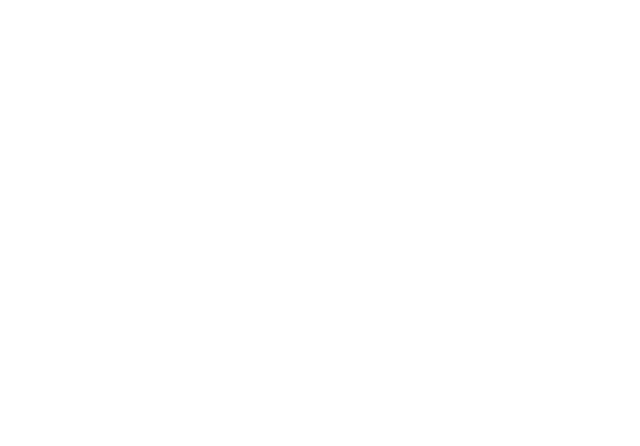
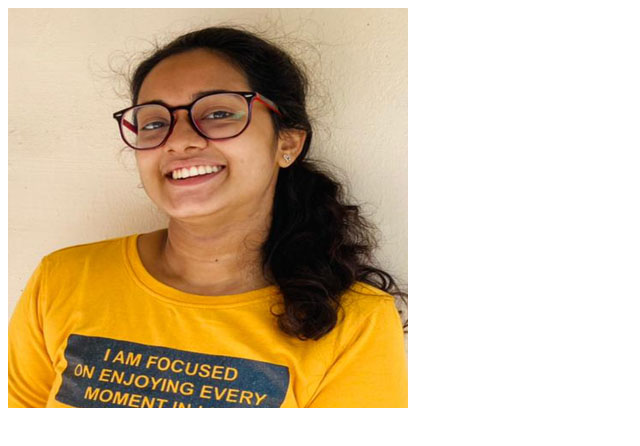
Before and after one commit to Risvana9055/Portfolio, a plain HTML site: page index.html in a window 1280 px wide. Shown: the whole page, without its empty margins (0-640 px from the left). Drawn offline with Linux system fonts and the light colour scheme.

Commit message:
image added

```diff
--- a/index.html
+++ b/index.html
@@ -15,7 +15,7 @@
  <!-- Header -->
   <header>
       <div class="user">
-          <img src="" alt="">
+          <img src="./images/Rizz.jpg" alt="">
       </div>
   </header>
 <!--End of  Header -->
```
Also changed, not shown: images/Rizz.jpg (added).
